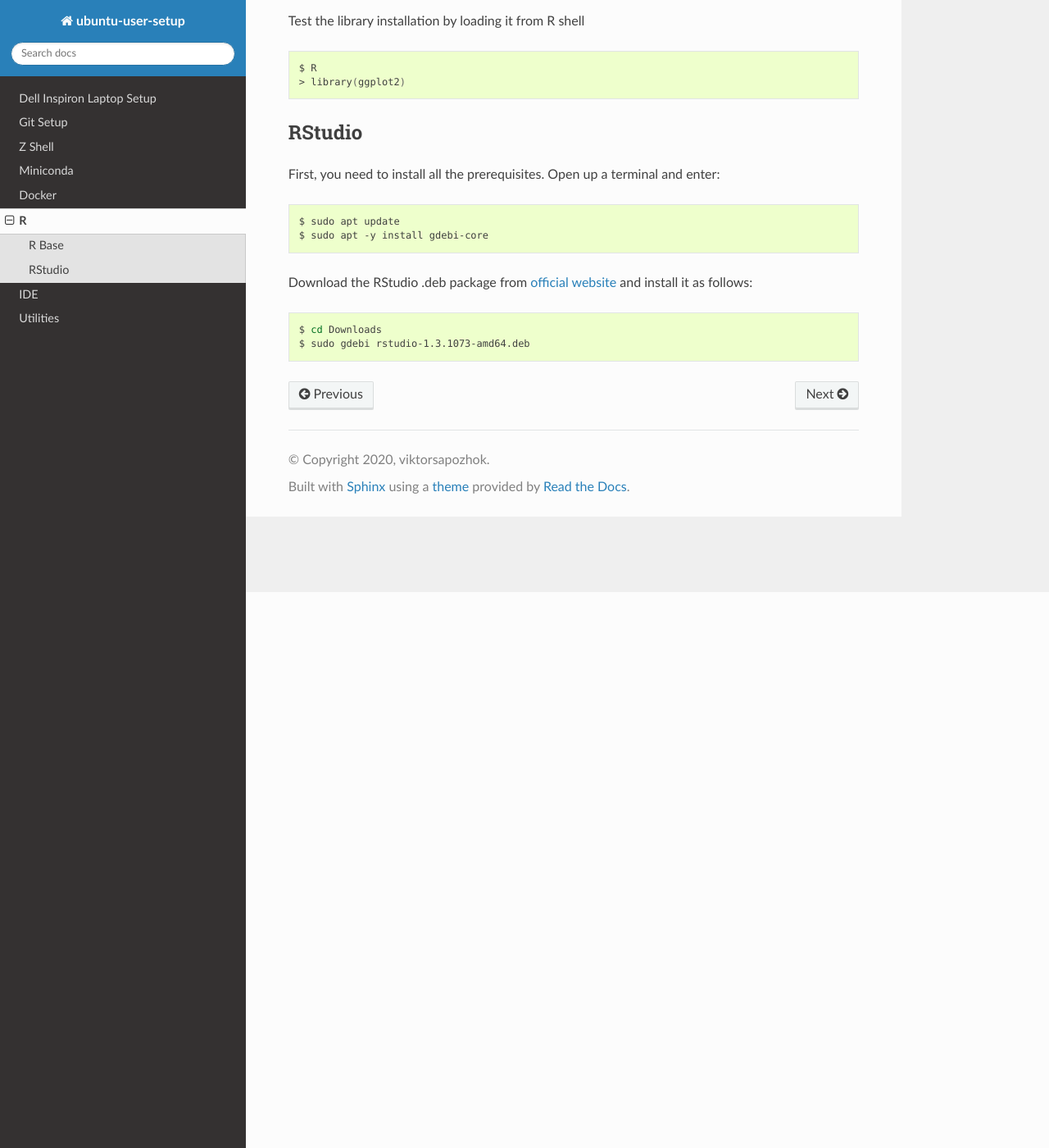
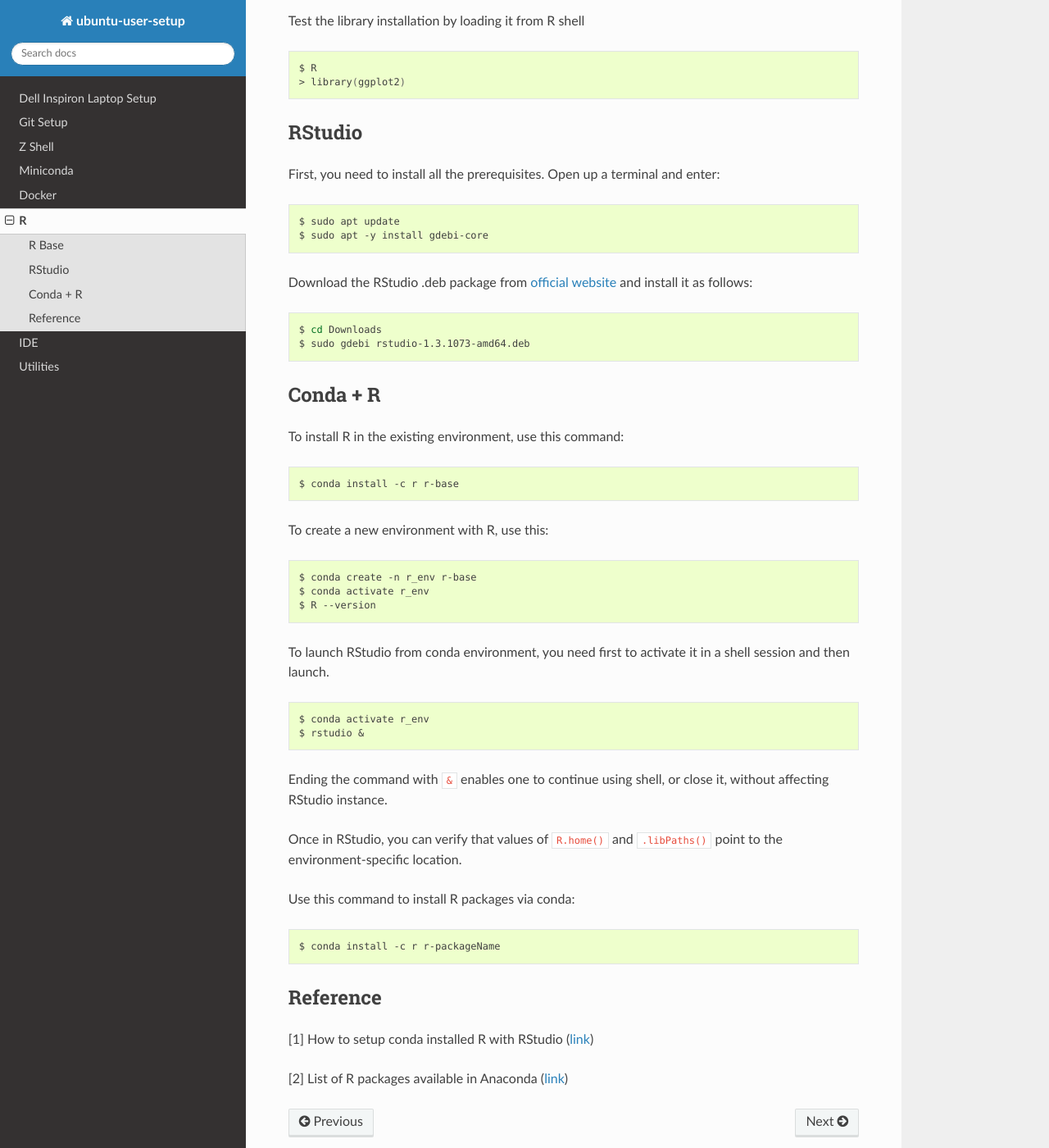
Before and after one commit to viktorsapozhok/getting-started-tutorials, a Sphinx documentation site: the page built from docs/source/r.rst, in a window 1280 px wide and 1400 px high, scrolled down 678 px. Shown: the whole window at 82% size. Built offline with Sphinx 7.4.7 and the Read the Docs theme 2.0.0, drawn with Linux system fonts in a browser that asks for light colours.

Commit message:
added R+conda

```diff
--- a/docs/source/conda.rst
+++ b/docs/source/conda.rst
@@ -14,3 +14,9 @@ and run it.
 
 When it's installed, open ``~/.bashrc`` and copy lines in the end starting with
 ``# >>> conda initialize >>>`` and paste it to ``~/.zshrc`` in the end of file.
+
+Reference
+---------
+
+[1] Conda command reference
+(`link <https://docs.conda.io/projects/conda/en/latest/commands.html>`__)
--- a/docs/source/git.rst
+++ b/docs/source/git.rst
@@ -52,3 +52,9 @@ Add your SSH private key to the ssh-agent.
 
 Follow this `guide <https://docs.github.com/en/github/authenticating-to-github/adding-a-new-ssh-key-to-your-github-account>`__
 to add a new SSH key to your GitHub account.
+
+Reference
+---------
+
+[1] Connecting to GitHub with SSH
+(`link <https://docs.github.com/en/github/authenticating-to-github/connecting-to-github-with-ssh>`__)
--- a/docs/source/r.rst
+++ b/docs/source/r.rst
@@ -53,3 +53,49 @@ and install it as follows:
 
     $ cd Downloads
     $ sudo gdebi rstudio-1.3.1073-amd64.deb
+
+Conda + R
+---------
+
+To install R in the existing environment, use this command:
+
+.. code-block:: bash
+
+    $ conda install -c r r-base
+
+To create a new environment with R, use this:
+
+.. code-block:: bash
+
+    $ conda create -n r_env r-base
+    $ conda activate r_env
+    $ R --version
+
+To launch RStudio from conda environment, you need first to activate it in a shell
+session and then launch.
+
+.. code-block:: bash
+
+    $ conda activate r_env
+    $ rstudio &
+
+Ending the command with ``&`` enables one to continue using shell, or close it, without
+affecting RStudio instance.
+
+Once in RStudio, you can verify that values of ``R.home()`` and ``.libPaths()`` point
+to the environment-specific location.
+
+Use this command to install R packages via conda:
+
+.. code-block:: bash
+
+    $ conda install -c r r-packageName
+
+Reference
+---------
+
+[1] How to setup conda installed R with RStudio
+(`link <https://stackoverflow.com/questions/38534383/how-to-set-up-conda-installed-r-for-use-with-rstudio>`__)
+
+[2] List of R packages available in Anaconda
+(`link <http://repo.anaconda.com/pkgs/r/>`__)
--- a/docs/source/zshell.rst
+++ b/docs/source/zshell.rst
@@ -98,3 +98,9 @@ And run the following command to enable it:
     $ echo 'source ${ZSH_CUSTOM:-~/.oh-my-zsh/custom}/themes/powerlevel10k/powerlevel10k.zsh-theme' >>! ~/.zshrc
 
 Finally restart the shell.
+
+Reference
+---------
+
+[1] How to install ZSH Shell on Ubuntu
+(`link <https://linuxhint.com/install_zsh_shell_ubuntu_1804/>`__)
```
Also changed, not shown: docs/source/index.rst (+0 -12 lines).
